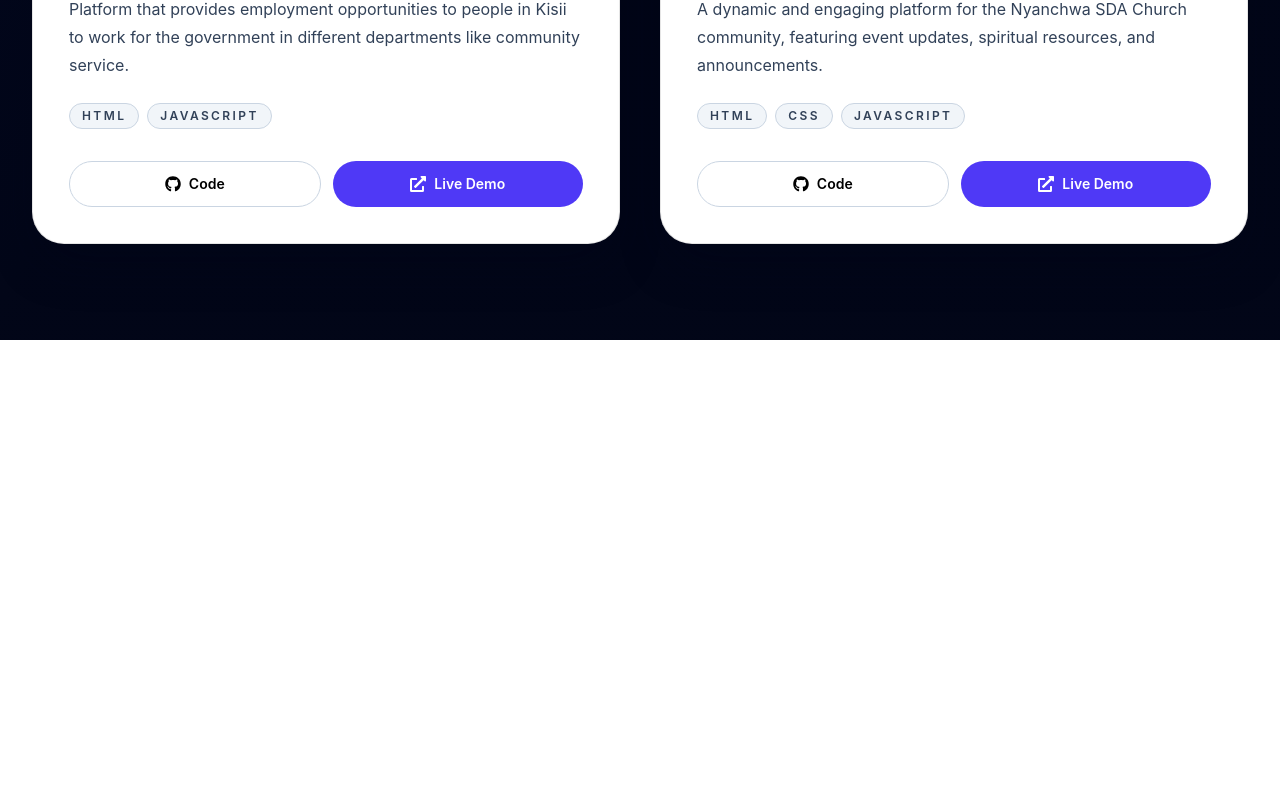
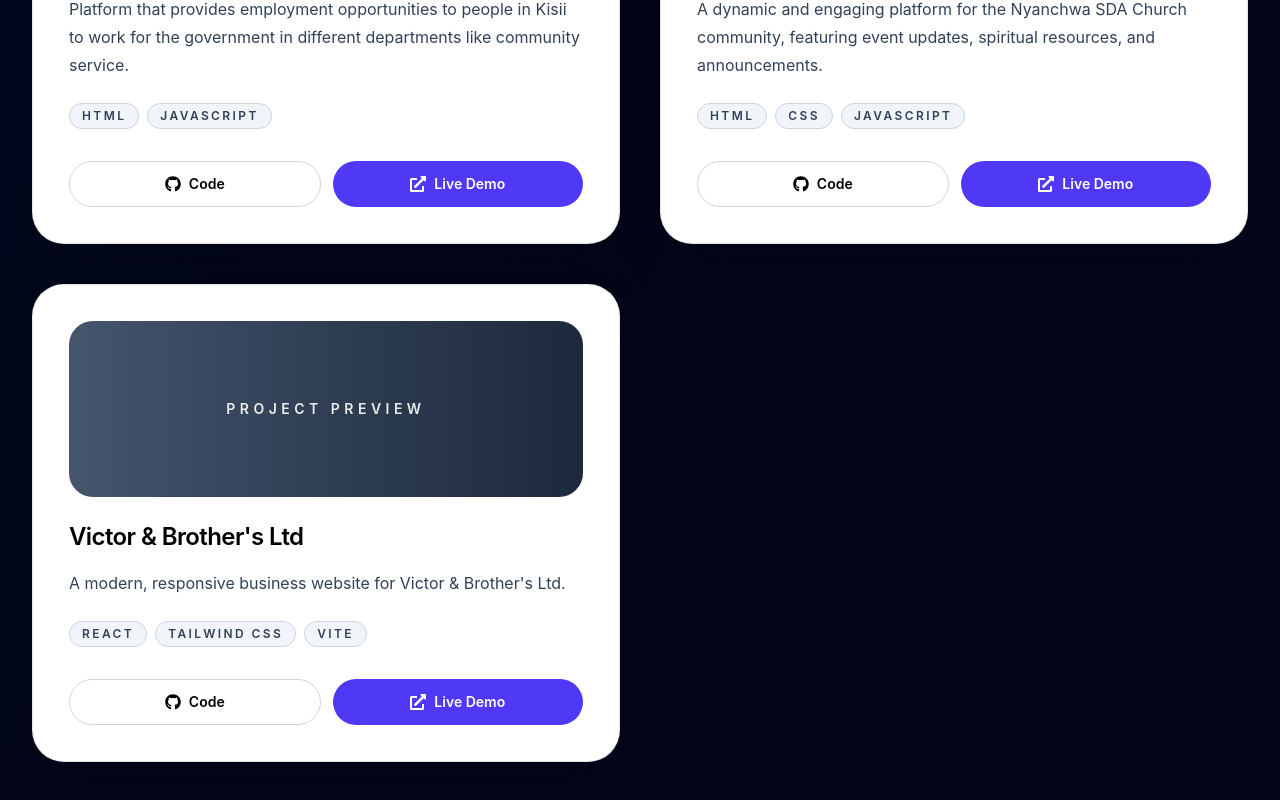
Before and after one commit to ianosebe/my-portfolio, a React (Vite) app: page /projects in a window 1280 px wide. Shown: the part 2468-3268 px from the top of the page. Before the commit the page ends 2808 px from the top, so only its background shows below. Built offline with nearby package versions, Linux system fonts and the light colour scheme.

Commit message:
Add Victor and Brothers Ltd to projects

```diff
--- a/src/pages/Projects.jsx
+++ b/src/pages/Projects.jsx
@@ -73,6 +73,15 @@
     github: 'https://github.com/ianosebe/Nyanchwa-SDA-Dynamic-Website',
     live: 'https://nyanchwa-sda-dynamic-website.vercel.app/',
     gradient: 'from-blue-500 to-cyan-600',
+  },
+  {
+    id: 9,
+    title: "Victor & Brother's Ltd",
+    description: "A modern, responsive business website for Victor & Brother's Ltd.",
+    tech: ['React', 'Tailwind CSS', 'Vite'],
+    github: '#',
+    live: 'https://victor-brothers-ltd.vercel.app/',
+    gradient: 'from-slate-600 to-slate-800',
   }
 ];
 
```
